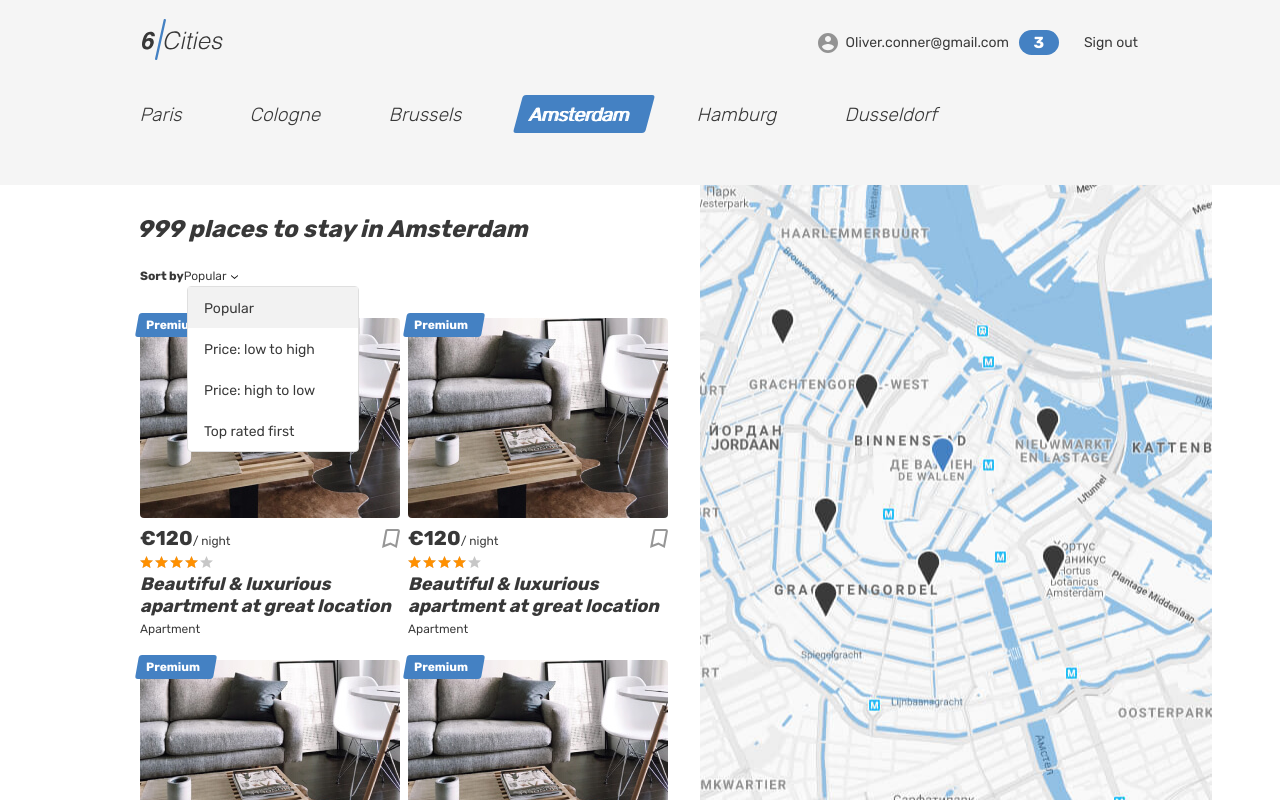
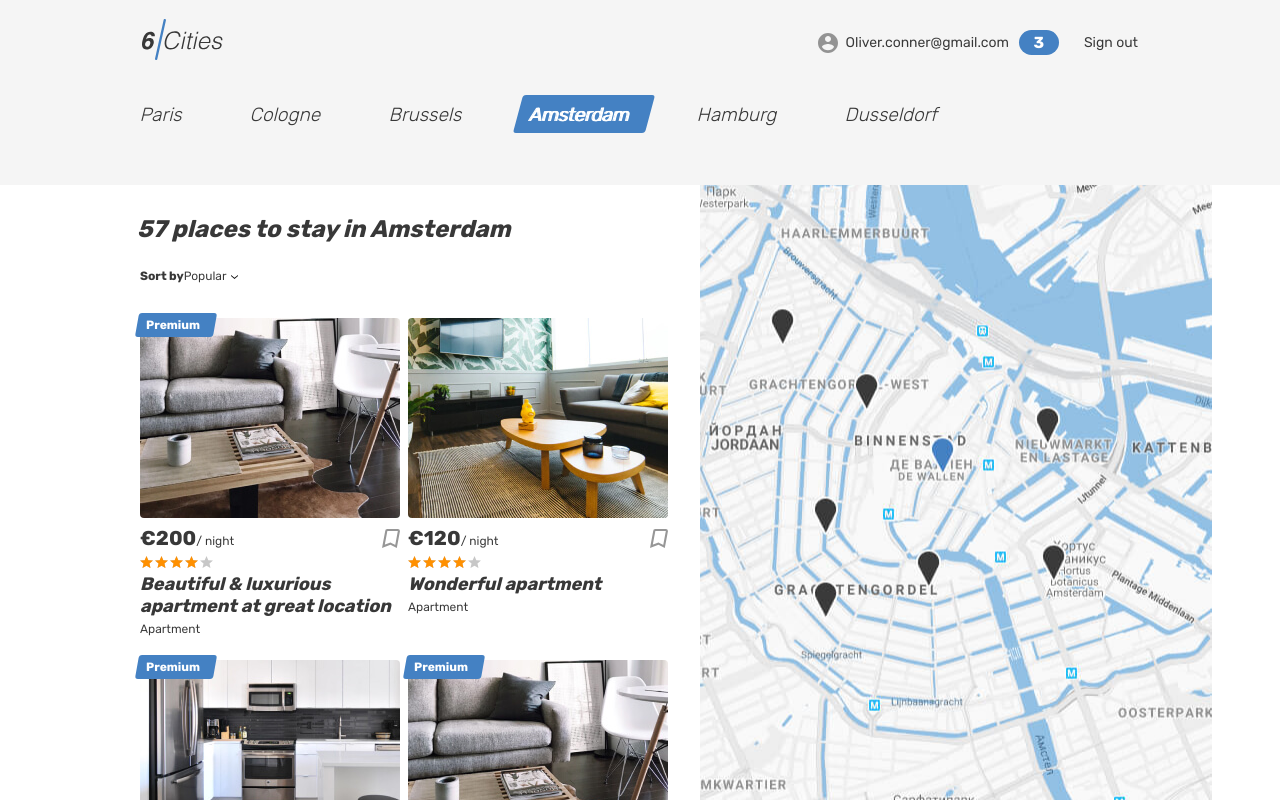
Before and after one commit to htmlacademy-react/253761-six-cities-10, a React (Create React App) app in the folder project/: page / in a window 1280 px wide. Built offline with nearby package versions, Linux system fonts and the light colour scheme.

Commit message:
Offer interface and mocks; Component RoomCardList

```diff
--- a/project/src/components/app/app.tsx
+++ b/project/src/components/app/app.tsx
@@ -1,5 +1,6 @@
 import { BrowserRouter, Routes, Route } from 'react-router-dom';
 import { AuthStatus } from '../../const';
+import Offer from '../../interfaces/Offer';
 
 import Main from '../../pages/main/main';
 import Room from '../../pages/room/room';
@@ -8,14 +9,18 @@ import Login from '../../pages/login/login';
 import NotFound from '../../pages/not-found/not-found';
 import PrivateRoot from '../private-root/private-root';
 
-function App(): JSX.Element {
+type AppProps = {
+  offers: Offer[]
+};
+
+function App({ offers }: AppProps): JSX.Element {
   return(
     <BrowserRouter>
       <Routes>
         <Route path='/'>
-          <Route index element={<Main placesFound={999} />} />
+          <Route index element={<Main offers={offers} />} />
           <Route path="favourites" element={
-            <PrivateRoot authStatus={AuthStatus.NoAuth}>
+            <PrivateRoot authStatus={AuthStatus.Auth}>
               <Favourites />
             </PrivateRoot>
           }
--- /dev/null
+++ b/project/src/components/room-card-list/room-card-list.tsx
@@ -0,0 +1,20 @@
+import Offer from '../../interfaces/Offer';
+
+import RoomCard from '../room-card/room-card';
+
+type RoomCardListProps = {
+  offers: Offer[]
+};
+
+function RoomCardList({ offers }: RoomCardListProps): JSX.Element {
+  { console.log(offers) }
+  return (
+    <>
+      { offers.map((offer) => {
+        return <RoomCard key={offer.id} offer={offer} />
+      }) }
+    </>
+  );
+}
+
+export default RoomCardList;
--- a/project/src/components/room-card/room-card.tsx
+++ b/project/src/components/room-card/room-card.tsx
@@ -1,18 +1,26 @@
-function PlaceCard(): JSX.Element {
+import Offer from '../../interfaces/Offer';
+
+type RoomCardProps = {
+  offer: Offer,
+};
+
+function RoomCard({ offer }: RoomCardProps): JSX.Element {
   return (
     <article className="cities__card place-card">
-      <div className="place-card__mark">
-        <span>Premium</span>
-      </div>
+      {offer.premium &&
+        <div className="place-card__mark">
+          <span>Premium</span>
+        </div>
+      }
       <div className="cities__image-wrapper place-card__image-wrapper">
         <a href="#">
-          <img className="place-card__image" src="img/apartment-01.jpg" width="260" height="200" alt="Place image" />
+          <img className="place-card__image" src={offer.mainImageSrc} width="260" height="200" alt="Place image" />
         </a>
       </div>
       <div className="place-card__info">
         <div className="place-card__price-wrapper">
           <div className="place-card__price">
-            <b className="place-card__price-value">&euro;120</b>
+            <b className="place-card__price-value">&euro;{offer.price}</b>
             <span className="place-card__price-text">&#47;&nbsp;night</span>
           </div>
           <button className="place-card__bookmark-button button" type="button">
@@ -31,12 +39,12 @@ function PlaceCard(): JSX.Element {
         </div>
 
         <h2 className="place-card__name">
-          <a href="#">Beautiful &amp; luxurious apartment at great location</a>
+          <a href="#">{offer.name}</a>
         </h2>
-        <p className="place-card__type">Apartment</p>
+        <p className="place-card__type">{offer.category}</p>
       </div>
     </article>
   );
 }
 
-export default PlaceCard;
+export default RoomCard;
--- a/project/src/index.tsx
+++ b/project/src/index.tsx
@@ -1,5 +1,8 @@
 import React from 'react';
 import ReactDOM from 'react-dom/client';
+
+import { offers } from './mocks/offers';
+
 import App from './components/app/app';
 
 const root = ReactDOM.createRoot(
@@ -8,6 +11,6 @@ const root = ReactDOM.createRoot(
 
 root.render(
   <React.StrictMode>
-    <App />
+    <App offers={offers} />
   </React.StrictMode>,
 );
--- /dev/null
+++ b/project/src/interfaces/Offer.ts
@@ -0,0 +1,8 @@
+export default interface Offer {
+  id: number,
+  name: string,
+  price: number,
+  premium: boolean,
+  mainImageSrc: string,
+  category: string,
+}
--- /dev/null
+++ b/project/src/mocks/offers.ts
@@ -0,0 +1,42 @@
+export const offers = [
+  {
+    id: 1,
+    name: 'Beautiful & luxurious apartment at great location',
+    price: 200,
+    premium: true,
+    mainImageSrc: 'img/apartment-01.jpg',
+    category: 'Apartment'
+  },
+  {
+    id: 2,
+    name: 'Wonderful apartment',
+    price: 120,
+    premium: false,
+    mainImageSrc: 'img/apartment-02.jpg',
+    category: 'Apartment'
+  },
+  {
+    id: 3,
+    name: 'Flat next to the center',
+    price: 90,
+    premium: true,
+    mainImageSrc: 'img/apartment-03.jpg',
+    category: 'Apartment'
+  },
+  {
+    id: 4,
+    name: 'Art hotel',
+    price: 180,
+    premium: true,
+    mainImageSrc: 'img/apartment-01.jpg',
+    category: 'Hotel'
+  },
+  {
+    id: 5,
+    name: 'Camping in the woods',
+    price: 50,
+    premium: false,
+    mainImageSrc: 'img/apartment-02.jpg',
+    category: 'Camping'
+  }
+];
--- a/project/src/pages/main/main.tsx
+++ b/project/src/pages/main/main.tsx
@@ -1,10 +1,12 @@
-import RoomCard from '../../components/room-card/room-card';
+import Offer from '../../interfaces/Offer';
+
+import RoomCardList from '../../components/room-card-list/room-card-list';
 
 type MainProps = {
-  placesFound: number,
+  offers: Offer[]
 };
 
-function Main({placesFound}: MainProps): JSX.Element {
+function Main({ offers }: MainProps): JSX.Element {
   return (
     <div className="page page--gray page--main">
       <header className="header">
@@ -78,7 +80,7 @@ function Main({placesFound}: MainProps): JSX.Element {
           <div className="cities__places-container container">
             <section className="cities__places places">
               <h2 className="visually-hidden">Places</h2>
-              <b className="places__found">{placesFound} places to stay in Amsterdam</b>
+              <b className="places__found">57 places to stay in Amsterdam</b>
               <form className="places__sorting" action="#" method="get">
                 <span className="places__sorting-caption">Sort by</span>
                 <span className="places__sorting-type" tabIndex={0}>
@@ -87,7 +89,7 @@ function Main({placesFound}: MainProps): JSX.Element {
                     <use xlinkHref="#icon-arrow-select"></use>
                   </svg>
                 </span>
-                <ul className="places__options places__options--custom places__options--opened">
+                <ul className="places__options places__options--custom"> {/* places__options--opened */}
                   <li className="places__option places__option--active" tabIndex={0}>Popular</li>
                   <li className="places__option" tabIndex={0}>Price: low to high</li>
                   <li className="places__option" tabIndex={0}>Price: high to low</li>
@@ -95,11 +97,7 @@ function Main({placesFound}: MainProps): JSX.Element {
                 </ul>
               </form>
               <div className="cities__places-list places__list tabs__content">
-                <RoomCard />
-                <RoomCard />
-                <RoomCard />
-                <RoomCard />
-                <RoomCard />
+                <RoomCardList offers={offers} />
               </div>
             </section>
             <div className="cities__right-section">
```
Also changed, not shown: 1 other file (tests, documents, lock files or other folders).
